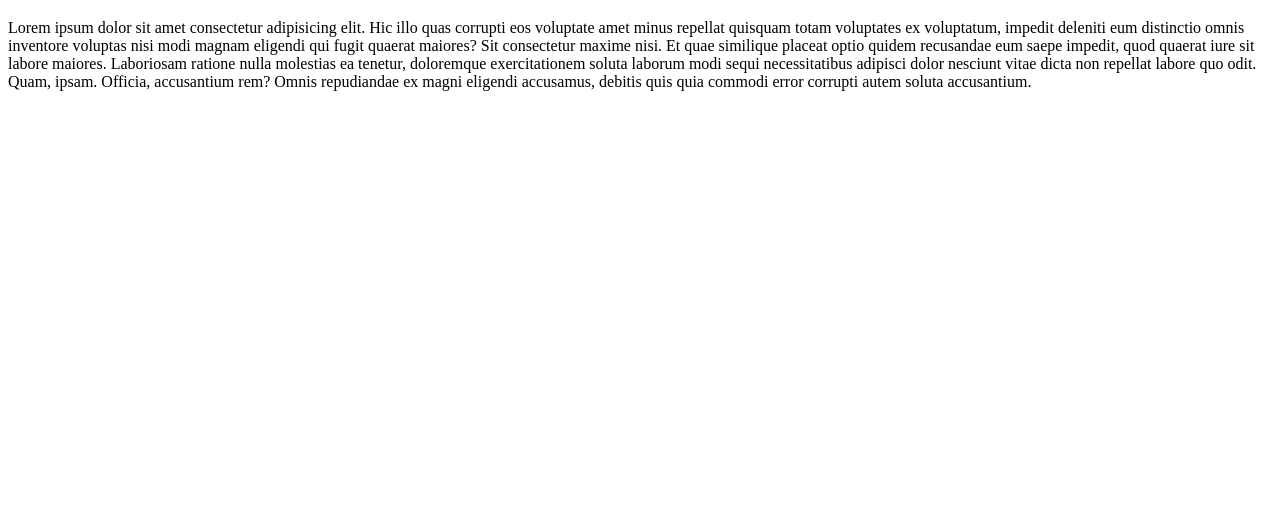
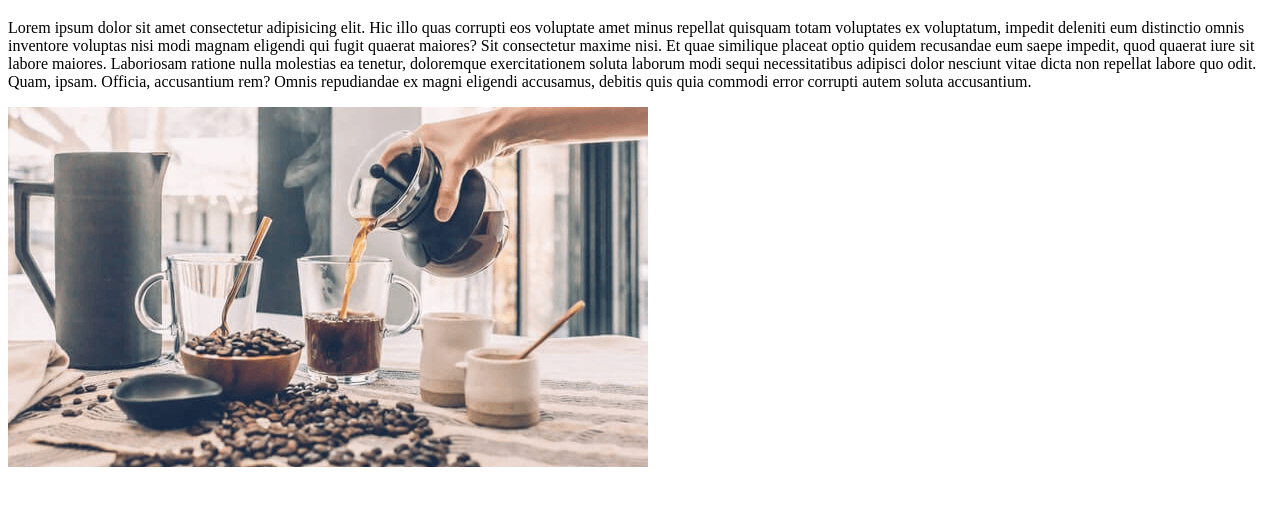
Before and after one commit to anumtaasnain/aptech_project, a plain HTML site: page about.html in a window 1280 px wide. Shown: the part 61-566 px from the top of the page. Drawn offline with Linux system fonts and the light colour scheme.

Commit message:
image add

```diff
--- a/about.html
+++ b/about.html
@@ -8,6 +8,6 @@
 <body>
     <h1>About Us</h1>
     <p>Lorem ipsum dolor sit amet consectetur adipisicing elit. Hic illo quas corrupti eos voluptate amet minus repellat quisquam totam voluptates ex voluptatum, impedit deleniti eum distinctio omnis inventore voluptas nisi modi magnam eligendi qui fugit quaerat maiores? Sit consectetur maxime nisi. Et quae similique placeat optio quidem recusandae eum saepe impedit, quod quaerat iure sit labore maiores. Laboriosam ratione nulla molestias ea tenetur, doloremque exercitationem soluta laborum modi sequi necessitatibus adipisci dolor nesciunt vitae dicta non repellat labore quo odit. Quam, ipsam. Officia, accusantium rem? Omnis repudiandae ex magni eligendi accusamus, debitis quis quia commodi error corrupti autem soluta accusantium.</p>
-    <img src="" alt="">
+    <img src="blog2.png" alt="">
 </body>
 </html>
```
